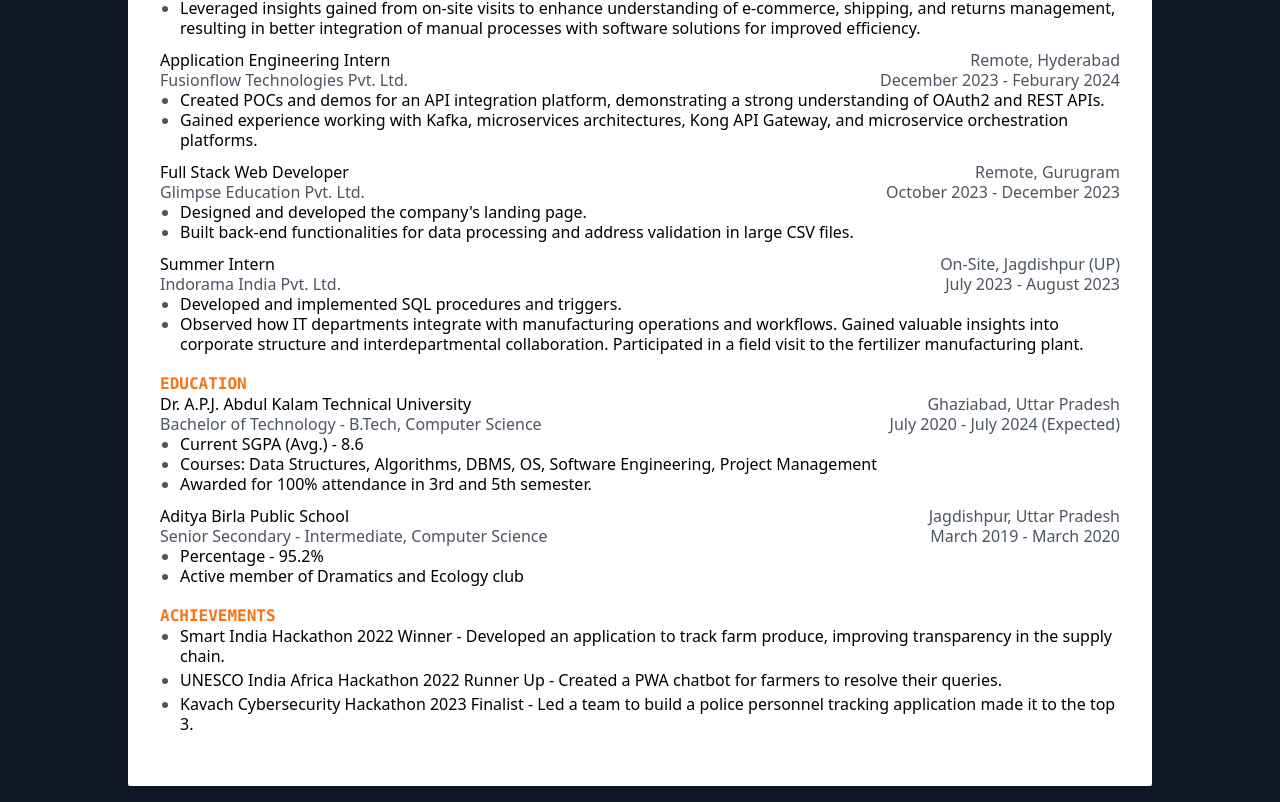
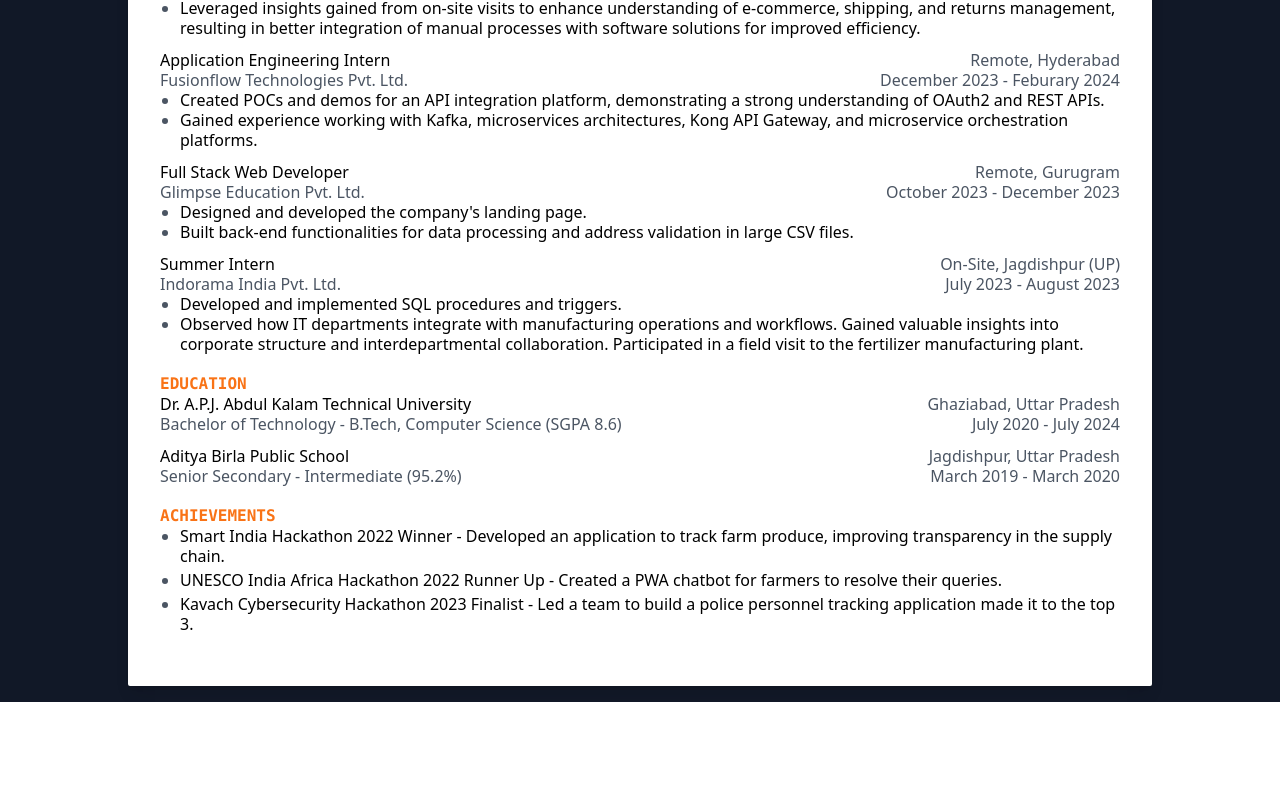
Before and after one commit to prateek18801/resume, a React (Vite) app: page / in a window 1280 px wide. Shown: the part 794-1596 px from the top of the page. After the commit the page ends 1496 px from the top, so only its background shows below. Built offline with nearby package versions, Linux system fonts and the light colour scheme.

Commit message:
Remove description

```diff
--- a/src/components/Education.tsx
+++ b/src/components/Education.tsx
@@ -5,24 +5,17 @@
     const education = [
         {
             institution: "Dr. A.P.J. Abdul Kalam Technical University",
-            degree: "Bachelor of Technology - B.Tech, Computer Science",
+            degree: "Bachelor of Technology - B.Tech, Computer Science (SGPA 8.6)",
             location: "Ghaziabad, Uttar Pradesh",
-            duration: "July 2020 - July 2024 (Expected)",
-            description: [
-                "Current SGPA (Avg.) - 8.6",
-                "Courses: Data Structures, Algorithms, DBMS, OS, Software Engineering, Project Management",
-                "Awarded for 100% attendance in 3rd and 5th semester."
-            ]
+            duration: "July 2020 - July 2024",
+            description: []
         },
         {
             institution: "Aditya Birla Public School",
-            degree: "Senior Secondary - Intermediate, Computer Science",
+            degree: "Senior Secondary - Intermediate (95.2%)",
             location: "Jagdishpur, Uttar Pradesh",
             duration: "March 2019 - March 2020",
-            description: [
-                "Percentage - 95.2%",
-                "Active member of Dramatics and Ecology club"
-            ]
+            description: []
         }
     ];
 
```
